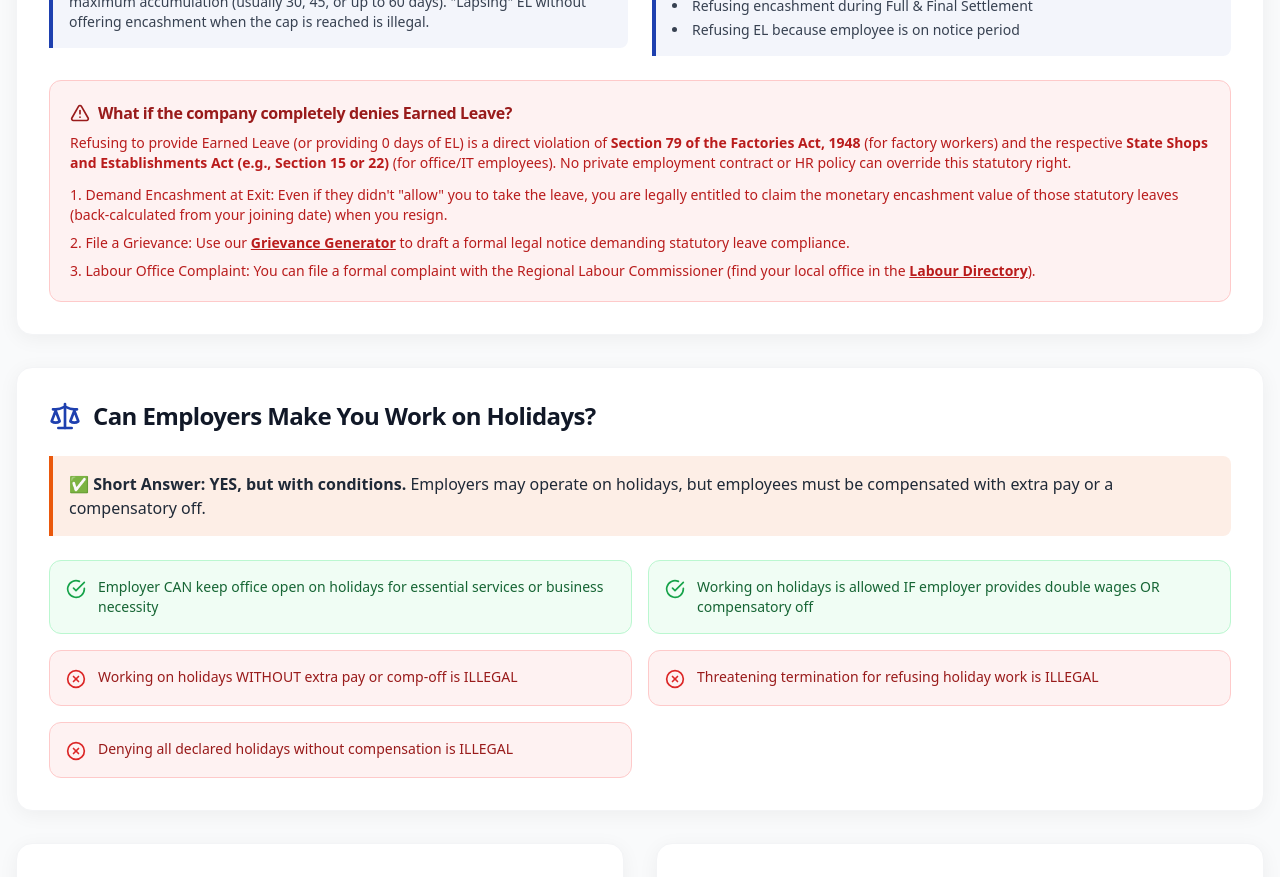
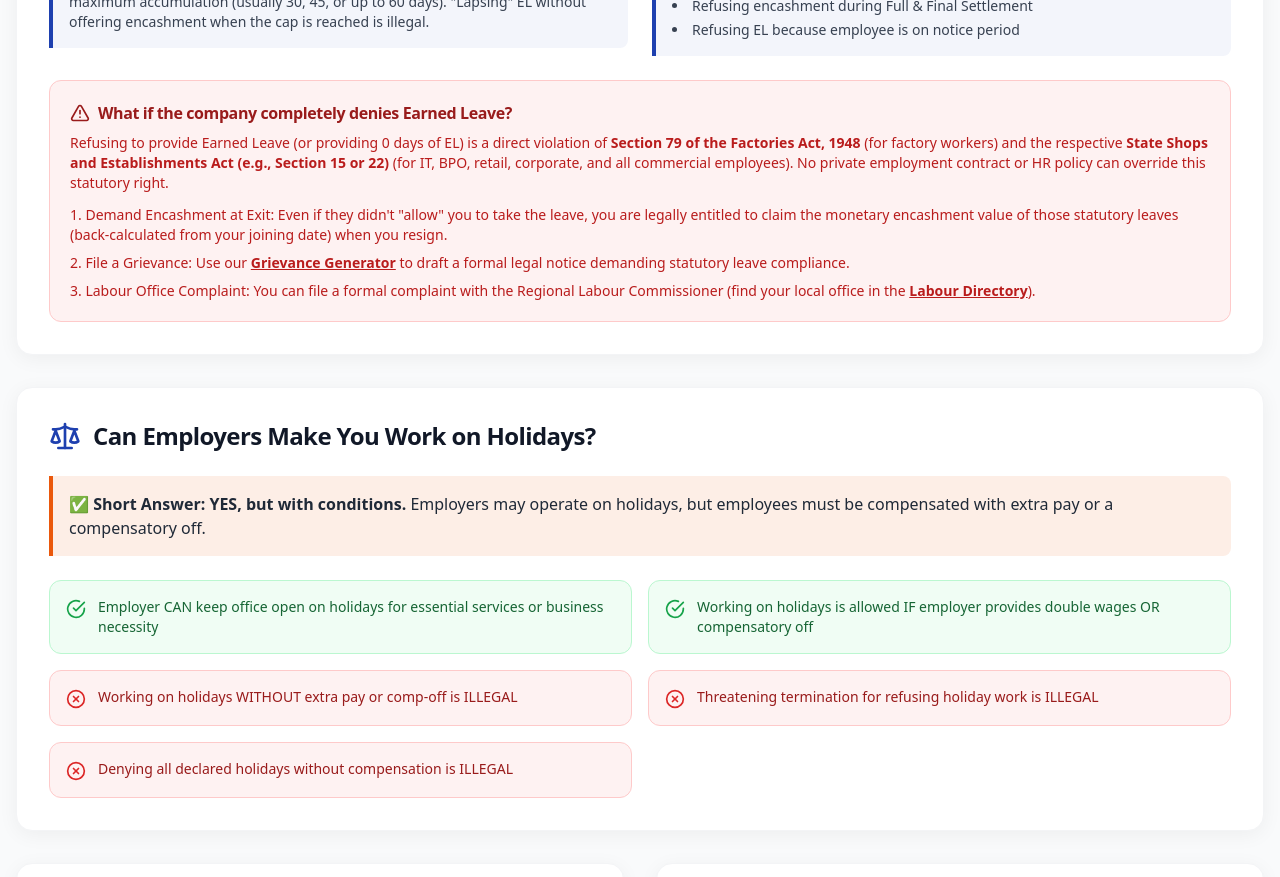
Before and after one commit to rsttechnologies25-stack/-employee-rights-india-, a React (Vite) app: page /leave-holidays in a window 1280 px wide. Shown: the part 1000-1877 px from the top of the page. Built offline with nearby package versions, Linux system fonts and the light colour scheme.

Commit message:
update: clarify sectors in EL warning (IT, BPO, retail, corporate)

```diff
--- a/src/pages/LeavePage.jsx
+++ b/src/pages/LeavePage.jsx
@@ -135,7 +135,7 @@ export default function LeavePage() {
                             What if the company completely denies Earned Leave?
                         </h3>
                         <p className="text-red-700 text-sm mb-3">
-                            Refusing to provide Earned Leave (or providing 0 days of EL) is a direct violation of <span className="font-bold">Section 79 of the Factories Act, 1948</span> (for factory workers) and the respective <span className="font-bold">State Shops and Establishments Act (e.g., Section 15 or 22)</span> (for office/IT employees). No private employment contract or HR policy can override this statutory right.
+                            Refusing to provide Earned Leave (or providing 0 days of EL) is a direct violation of <span className="font-bold">Section 79 of the Factories Act, 1948</span> (for factory workers) and the respective <span className="font-bold">State Shops and Establishments Act (e.g., Section 15 or 22)</span> (for IT, BPO, retail, corporate, and all commercial employees). No private employment contract or HR policy can override this statutory right.
                         </p>
                         <ul className="text-sm text-red-700 list-decimal list-inside space-y-2">
                             <li><span className="font-medium">Demand Encashment at Exit:</span> Even if they didn't "allow" you to take the leave, you are legally entitled to claim the monetary encashment value of those statutory leaves (back-calculated from your joining date) when you resign.</li>
```
